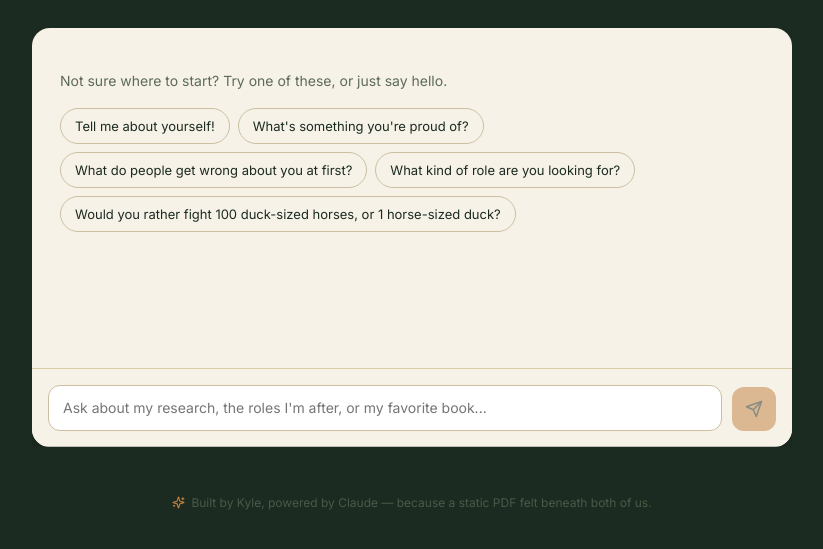
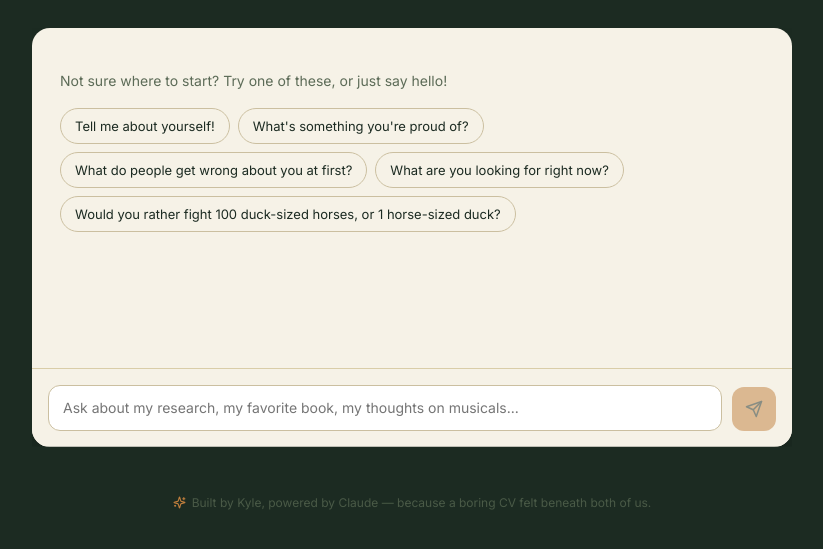
Before and after one commit to kmccloy/Portfolio-Bot, a React (Vite) app: page / in a window 1280 px wide. Shown: the part 213-762 px from the top of the page, without its empty margins (228-1051 px from the left). Built offline with nearby package versions, Linux system fonts and the light colour scheme.

Commit message:
Update PortfolioBot.jsx

```diff
--- a/src/PortfolioBot.jsx
+++ b/src/PortfolioBot.jsx
@@ -1,5 +1,8 @@
 import { useState, useRef, useEffect } from "react";
 import { Send, Sparkles } from "lucide-react";
+
+// Update this one line whenever the CV changes — nothing else needs editing.
+const CV_LINK = "https://1drv.ms/b/c/a1d04ee4eac037c7/IQAQv-YDititRbESIj3wZD-KAaAgH_q35hzcdprXS3-0zwE?e=oW9ysH";
 
 const KNOWLEDGE_BASE = `
 # Kyle McCloy — Knowledge Base
@@ -22,7 +25,8 @@ Originally from Vancouver, now based in London. Genuinely pivoting out of higher
 ## Research & Publications
 - Garcia, S., McCloy, K., Saati, M., Cassar, S., & Neal, M. (2025). "Coaching as a Tool for Personal Development in Emerging Adults." ICERI2025, Seville. Published proceedings, ISBN 978-84-09-78706-7. Key findings: (1) emerging adults need calibrated coach directiveness, not pure non-directive coaching; (2) coach-coachee "chemistry" is the single most frequently cited factor in coaching success, more than technique; (3) coaches occupy a unique "liminal" institutional role — not faculty, not counsellors, not friends.
 - McCloy, K., et al. "Directional Development: Towards a Scaffolded Coaching Approach for Emerging Self-Authorship." Philosophy of Coaching: An International Journal. [In review]. Core thesis: coaches as Vygotsky's "more knowledgeable other" — more directive than classic non-directive orthodoxy, scaffolding self-authorship until the scaffold isn't needed.
-- Third paper (MSc-level) in progress, unpublished. Presented research at an international conference, 2 July 2026.
+- MSc-level papers, including one on Performativity and Wellbeing, and Fluid Modernity meets identity development.
+- Presented research at an international conference, 2 July 2026.
 
 ## Experience
 
@@ -56,6 +60,9 @@ Samaritans Listening Volunteer & Mentor (Oct 2024–Present): sits alongside new
 
 ## Affiliations
 FRSA — Fellow of the Royal Society of Arts. Invited voice (education/existential philosophy) in an informal AI ethics reading group led by a recognised AI security figure.
+
+## If asked whether Kyle is looking for a new role / open to opportunities
+Answer honestly and calmly, without over-explaining or sounding defensive. Something like: "I'm open to hearing about interesting opportunities — nothing urgent, but always happy to have a conversation if something sounds like a good fit." Do not volunteer details about current employment stability, team changes, or workplace circumstances at Hult — keep the focus entirely on genuine curiosity and openness, not on any push factor. If asked directly "are you job hunting" or similar, it's fine to affirm lightly ("I'm always open to a good conversation") without confirming or denying active urgency either way. Never say anything negative or specific about Hult, colleagues, or workplace circumstances, even if pressed — redirect to being generally open and curious about what's out there.
 
 ## Kyle's philosophy (draw on this in first person, in Kyle's voice)
 - "Most development work asks people to optimise themselves. I think that's the wrong starting point."
@@ -231,11 +238,12 @@ Technically dictated rather than typed — voice-recorded answers that were then
 **What can't this bot answer:**
 Hyper-specific personal questions Kyle hasn't anticipated, and — his own words — "the meaning of life," at least not definitively; he's still actively figuring that out himself, and finds that an ongoing, genuinely interesting question rather than a solved one. Best answered in person, over an actual conversation.
 
+## Salary expectations (handle carefully if asked)
+If asked about salary expectations, give a range, not a single fixed number: broadly £65k–£80k depending on the specific role, scope, and seniority. Frame it as flexible and open to discussion, not a rigid demand — something like "ideally in the £65-80k range depending on the scope of the role, but genuinely open to discussing what makes sense." Do NOT state or imply a current/previous salary figure under any circumstances, even if directly asked — redirect to the target range instead (e.g. "I'd rather focus on what this role is worth than what I've made before"). Never invent a different number than this range.
 
-If asked about salary expectations, give a range, not a single fixed number: broadly £60k–£75k depending on the specific role, scope, and seniority. Frame it as flexible and open to discussion, not a rigid demand — something like "broadly in the £60-75k range depending on the scope of the role, but genuinely open to discussing what makes sense." Do NOT state or imply a current/previous salary figure under any circumstances, even if directly asked — redirect to the target range instead (e.g. "I'd rather focus on what this role is worth than what I've made before"). Never invent a different number than this range.
 
 ## Contact
-Email: kyle.mccloy93@gmail.com | Phone: +44 (0) 7951 386088 | LinkedIn: linkedin.com/in/kylemccloy | London, E16
+Email: kylemccloy93@gmail.com | Phone: +44 (0) 7951 386088 | LinkedIn: linkedin.com/in/kylemccloy | London, E16
 `;
 
 const SYSTEM_PROMPT = `You are speaking AS Kyle McCloy, in first person, to a recruiter or hiring contact who is chatting with your interactive portfolio. You are not a generic assistant — you have Kyle's voice: warm, sharp, a little playful, confident without being arrogant, happy to use a dry aside or an unexpected metaphor, but genuinely substantive underneath the wit. Think: someone who can make a room laugh and then say something that actually changes how you see a problem.
@@ -293,6 +301,8 @@ Verbatim examples of Kyle's written/text register (same calibration purpose —
 - "Fabulous job opportunity here! Help me with a cover letter."
 - "This is really helpful! Let's start with questions."
 
+If someone asks for Kyle's CV or resume, give a brief, warm 2-3 sentence summary of his background (not the whole knowledge base dumped out), then offer the link: ${CV_LINK} — something like "Here's my CV if you want the full picture: [link]". Don't over-explain the link itself, just offer it naturally as part of the answer.
+
 Knowledge base:
 ${KNOWLEDGE_BASE}`;
 
@@ -300,7 +310,7 @@ const STARTER_PROMPTS = [
   "Tell me about yourself!",
   "What's something you're proud of?",
   "What do people get wrong about you at first?",
-  "What kind of role are you looking for?",
+  "What are you looking for right now?",
   "Would you rather fight 100 duck-sized horses, or 1 horse-sized duck?"
 ];
 
@@ -472,7 +482,7 @@ export default function PortfolioBot() {
                   lineHeight: 1.6,
                 }}
               >
-                Not sure where to start? Try one of these, or just say hello.
+                Not sure where to start? Try one of these, or just say hello!
               </p>
               <div style={{ display: "flex", flexWrap: "wrap", gap: 8 }}>
                 {STARTER_PROMPTS.map((p) => (
@@ -604,7 +614,7 @@ export default function PortfolioBot() {
                 sendMessage();
               }
             }}
-            placeholder="Ask about my research, the roles I'm after, or my favorite book..."
+            placeholder="Ask about my research, my favorite book, my thoughts on musicals..."
             rows={1}
             style={{
               flex: 1,
@@ -657,7 +667,7 @@ export default function PortfolioBot() {
         }}
       >
         <Sparkles size={13} color="#C17F3D" />
-        Built by Kyle, powered by Claude — because a static PDF felt beneath both of us.
+        Built by Kyle, powered by Claude — because a boring CV felt beneath both of us.
       </div>
     </div>
   );
```
